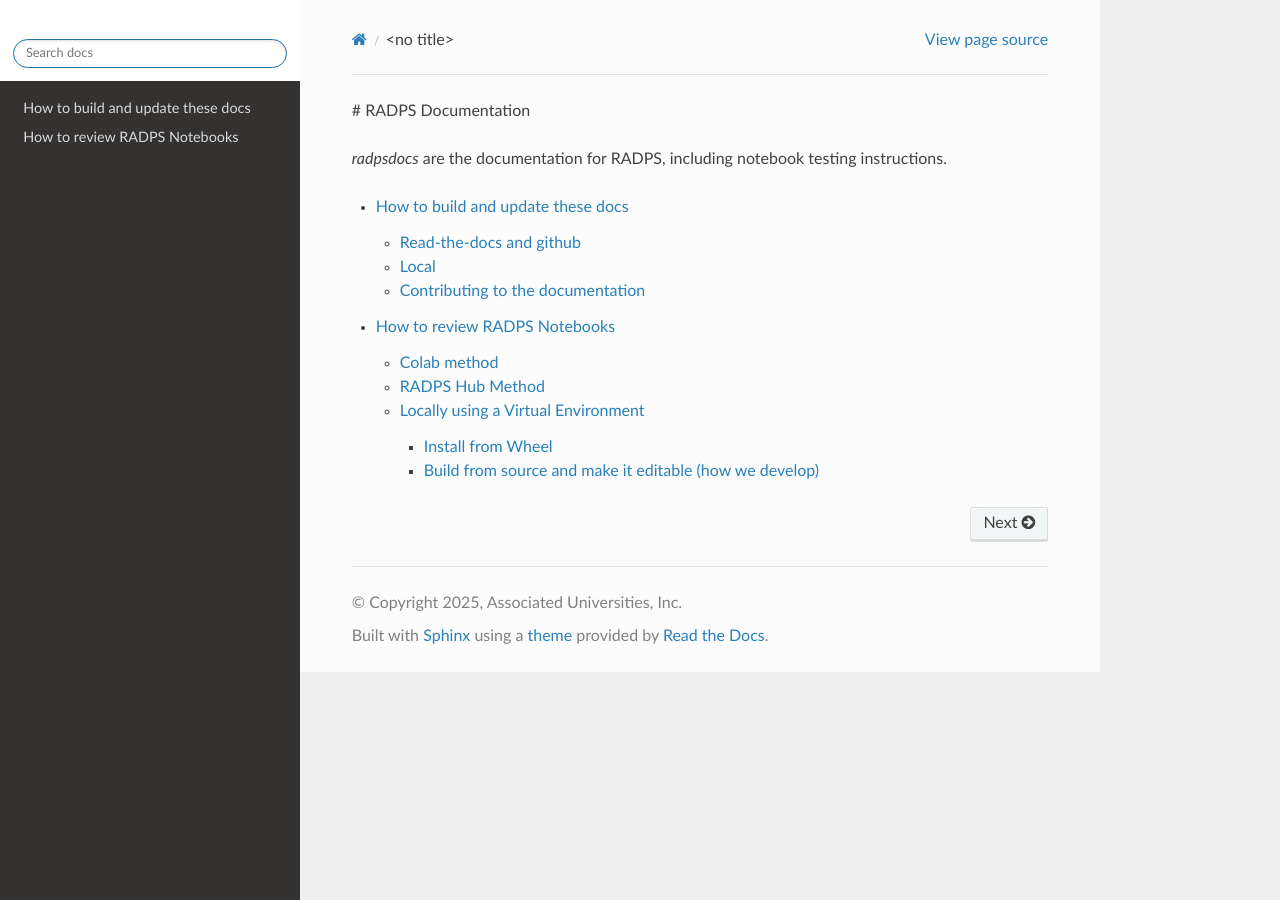
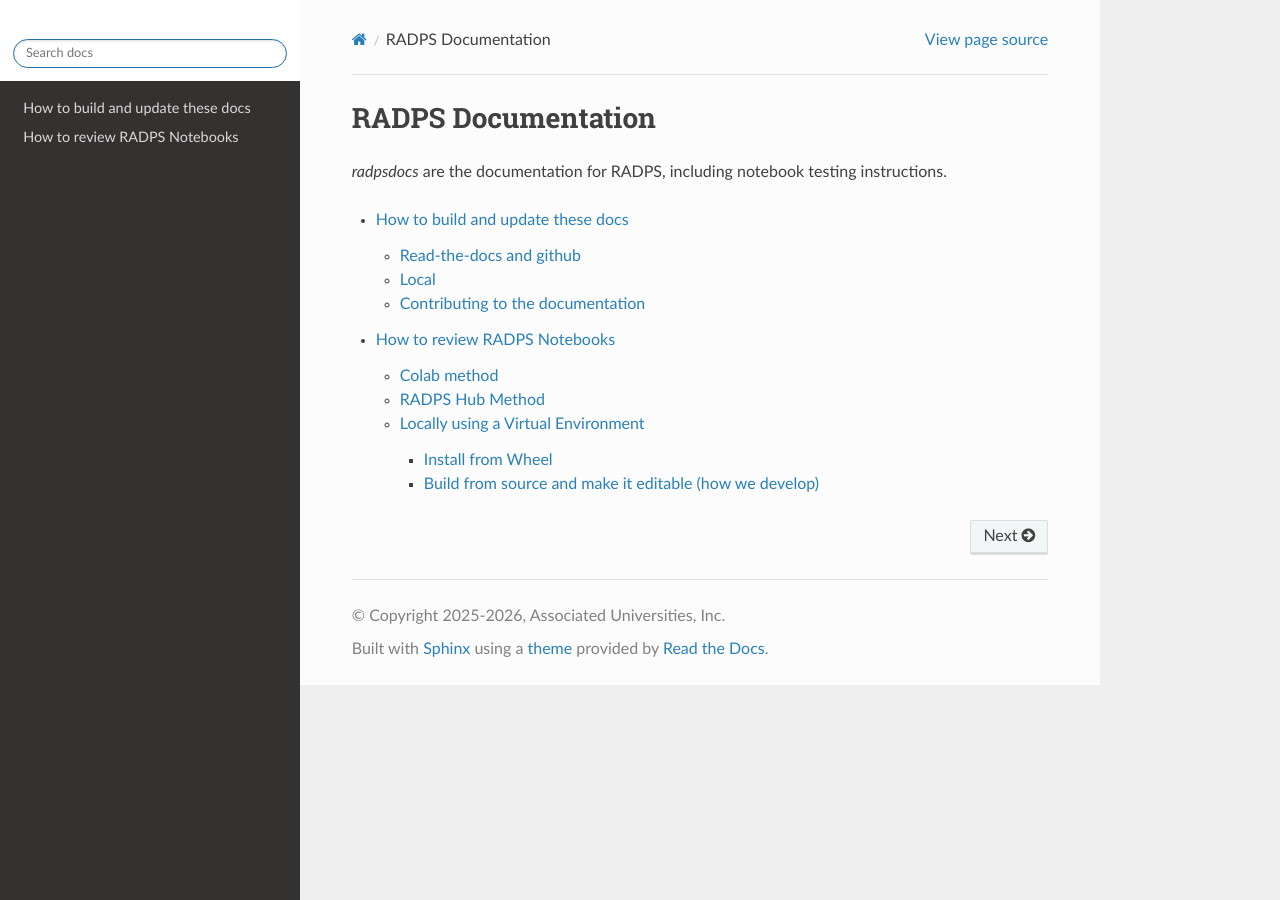
Before and after one commit to casangi/radpsdocs, a Sphinx documentation site: the page built from docs/index.rst, in a window 1280 px wide. Built offline with Sphinx 7.4.7 and the Read the Docs theme 3.1.0, drawn with Linux system fonts in a browser that asks for light colours.

Commit message:
Update setup and home page name

```diff
--- a/docs/conf.py
+++ b/docs/conf.py
@@ -7,7 +7,7 @@ sys.path.insert(0, os.path.abspath('..'))
 # -- Project information -----------------------------------------------------
 
 project = u'radpsdocs'
-copyright = u'2025, Associated Universities, Inc'
+copyright = u'2025-2026, Associated Universities, Inc'
 author = u'National Radio Astronomy Observatory'
 
 # The short X.Y version
--- a/docs/index.rst
+++ b/docs/index.rst
@@ -1,4 +1,5 @@
-# RADPS Documentation
+RADPS Documentation
+===================
 
 `radpsdocs` are the documentation for RADPS, including notebook testing instructions.
 
```
